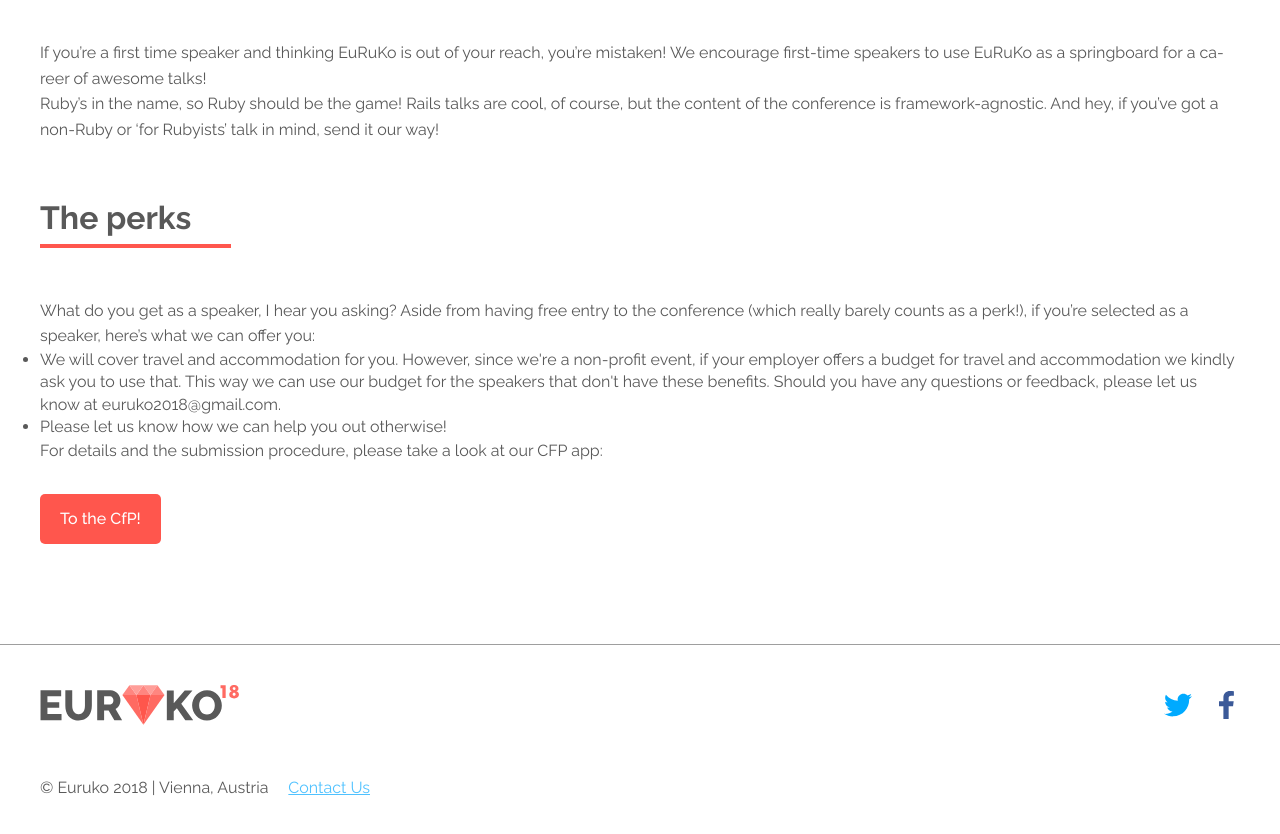
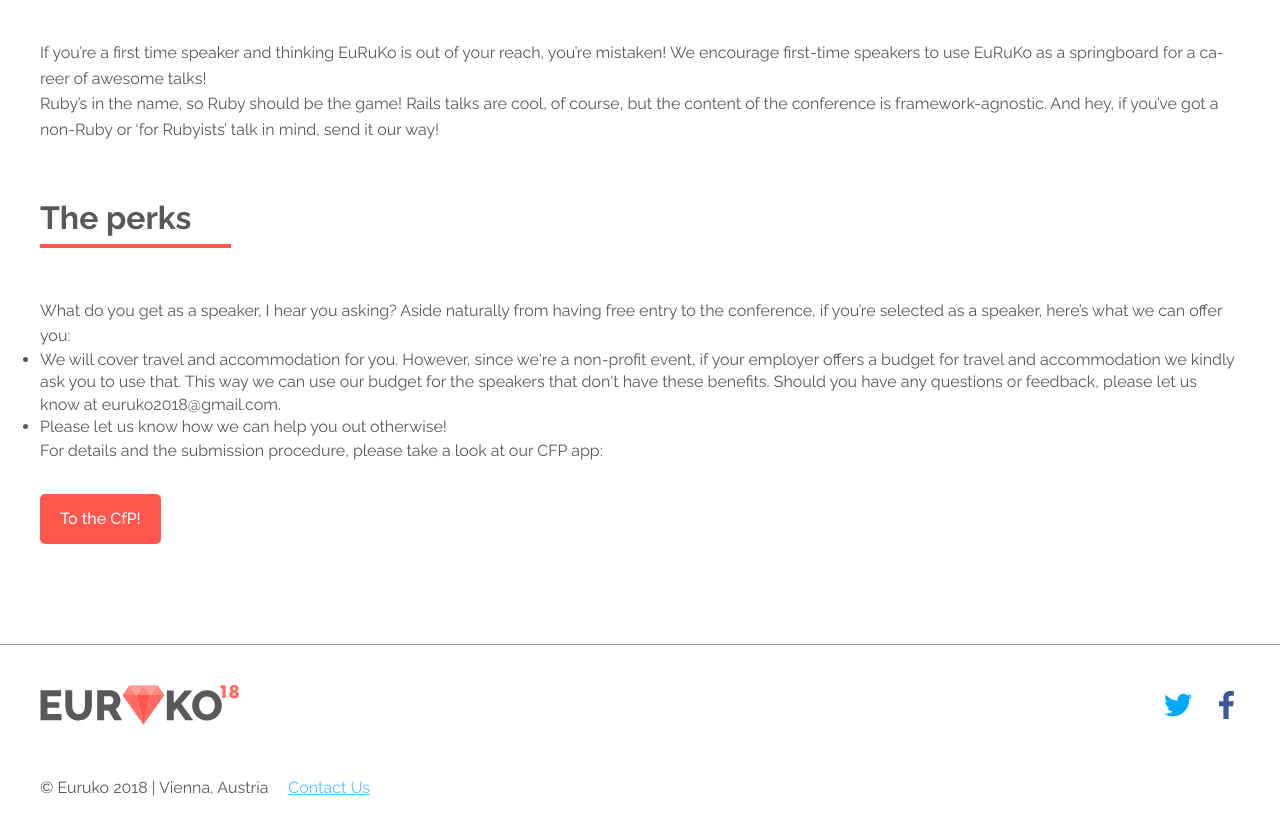
Before and after one commit to euruko/euruko2018.github.io, a Jekyll site: the page built from cfp.html, in a window 1280 px wide and 900 px high, scrolled down 858 px. Shown: the top 834 px of the window. Built offline with Jekyll 4.4.1, drawn with Linux system fonts in a browser that asks for light colours.

Commit message:
Update cfp.html

```diff
--- a/cfp.html
+++ b/cfp.html
@@ -40,7 +40,7 @@
             <p>If you’re a first time speaker and thinking EuRuKo is out of your reach, you’re mistaken! We encourage first-time speakers to use EuRuKo as a springboard for a career of awesome talks!</p>
             <p>Ruby’s in the name, so Ruby should be the game! Rails talks are cool, of course, but the content of the conference is framework-agnostic. And hey, if you’ve got a non-Ruby or ‘for Rubyists’ talk in mind, send it our way!</p>
             <h1 style="margin-top: 50px" class="section-header align-self-start">The perks</h1>
-            <p>What do you get as a speaker, I hear you asking? Aside from having free entry to the conference (which really barely counts as a perk!), if you’re selected as a speaker, here’s what we can offer you:</p>
+            <p>What do you get as a speaker, I hear you asking? Aside naturally from having free entry to the conference, if you’re selected as a speaker, here’s what we can offer you:</p>
             <ul>
                 <li>We will cover travel and accommodation for you. However, since we're a non-profit event, if your employer offers a budget for travel and accommodation we kindly ask you to use that. This way we can use our budget for the speakers that don't have these benefits. Should you have any questions or feedback, please let us know at euruko2018@gmail.com.</li>
                 <li>Please let us know how we can help you out otherwise!</li>
```
